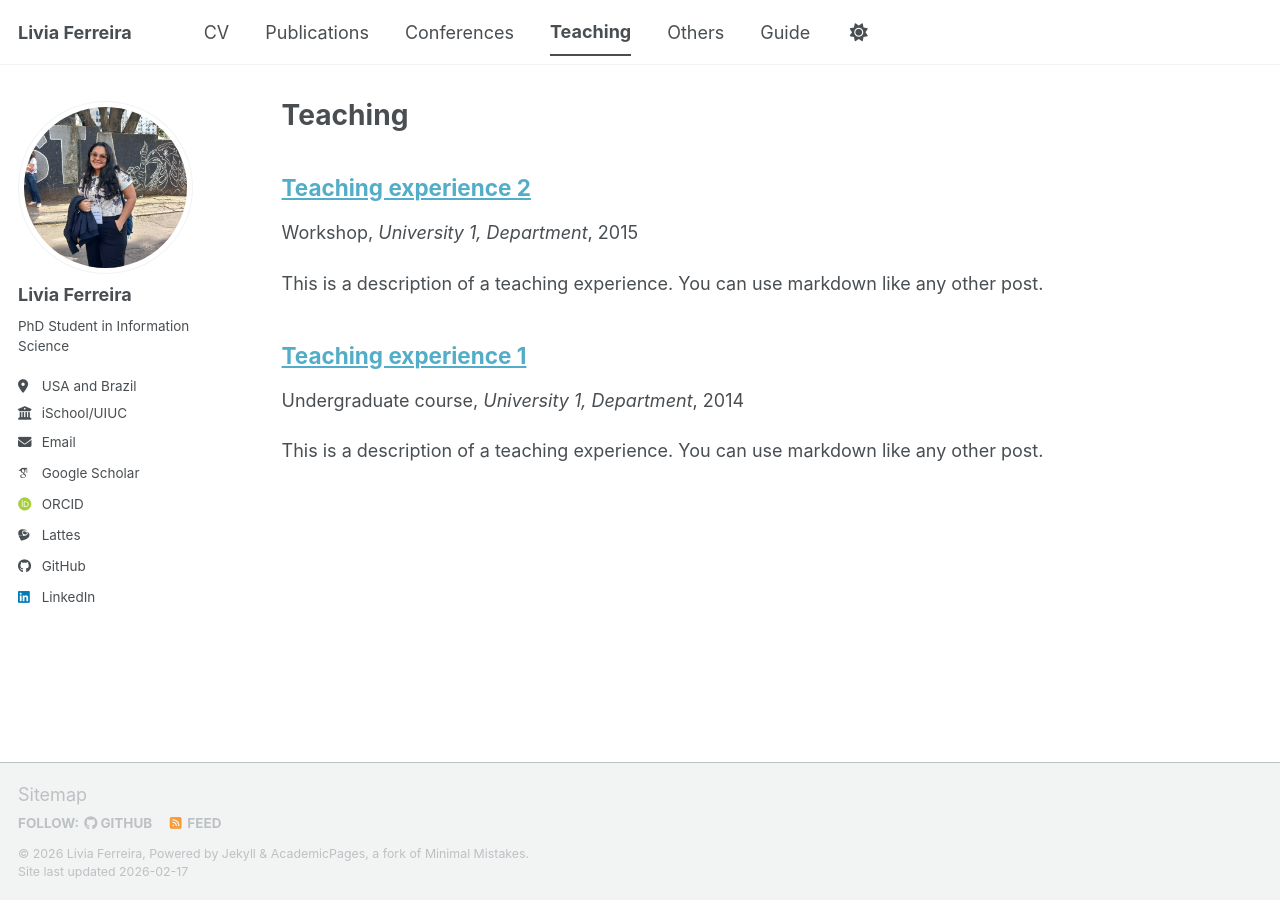
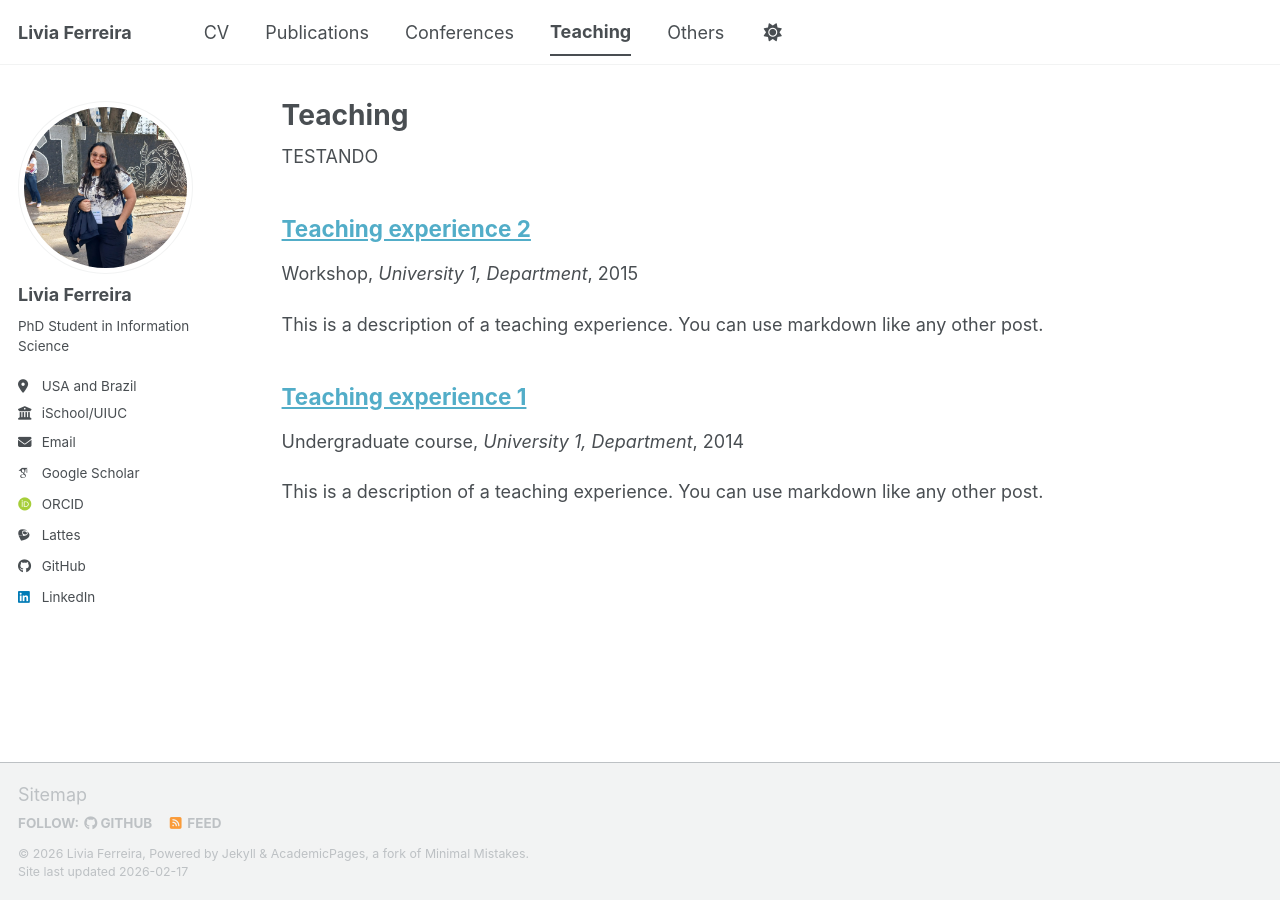
Before and after one commit to liviaf2/liviaf2.github.io, a Jekyll site: the page built from _pages/teaching.html, in a window 1280 px wide. Built offline with Jekyll 4.4.1, drawn with Linux system fonts in a browser that asks for light colours; some web fonts are replaced; a script bundle is joined from its source files by our own code; library files that are not in the unit come from our copies.

Commit message:
Teste
guide page out
test teaching

```diff
--- a/_data/navigation.yml
+++ b/_data/navigation.yml
@@ -30,6 +30,3 @@ main:
 
   # - title: "CV"
   #   url: /cv-json/
-
-  - title: "Guide"
-    url: /markdown/
--- a/_pages/teaching.html
+++ b/_pages/teaching.html
@@ -5,6 +5,7 @@ permalink: /teaching/
 author_profile: true
 ---
 
+TESTANDO
 {% include base_path %}
 
 {% for post in site.teaching reversed %}
```
